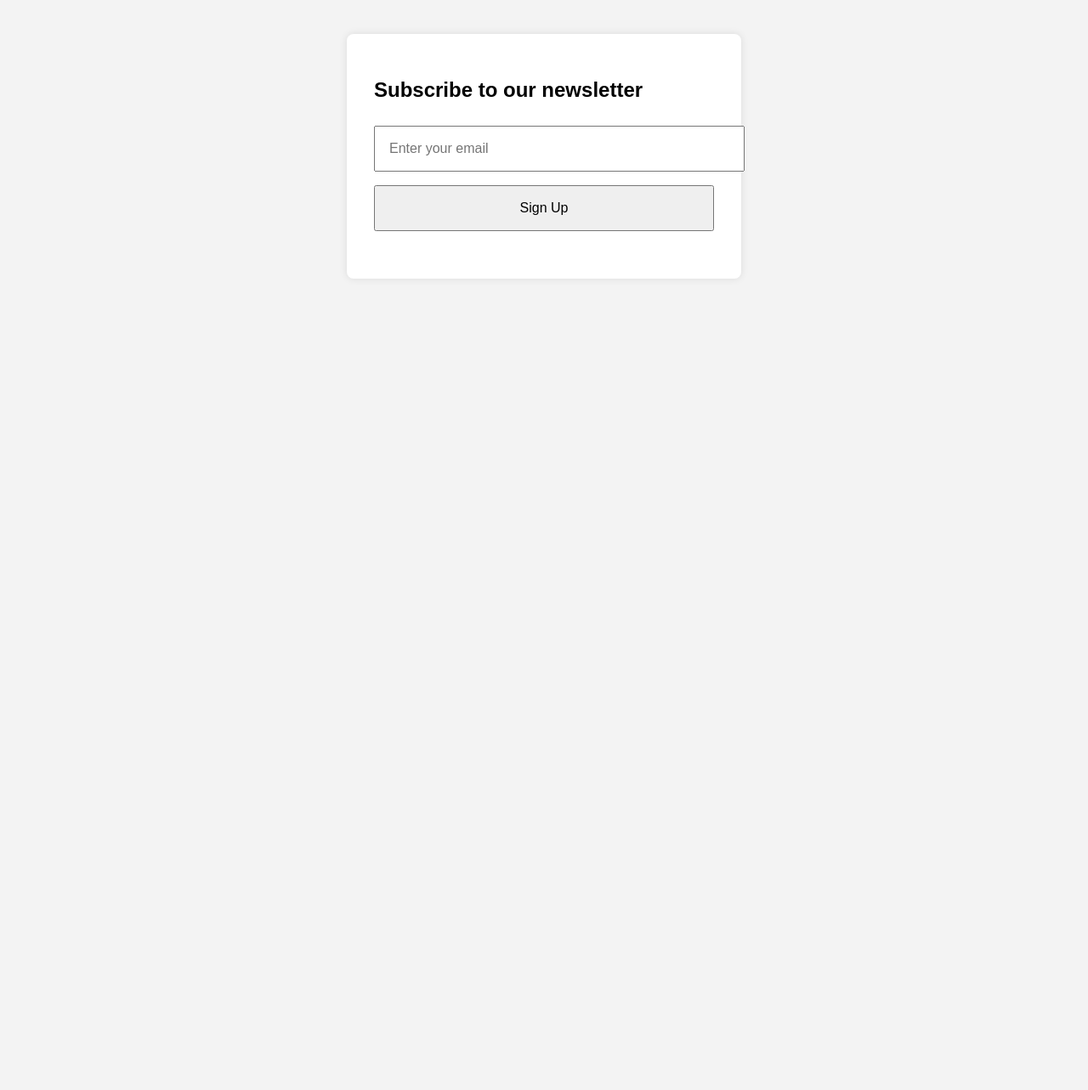
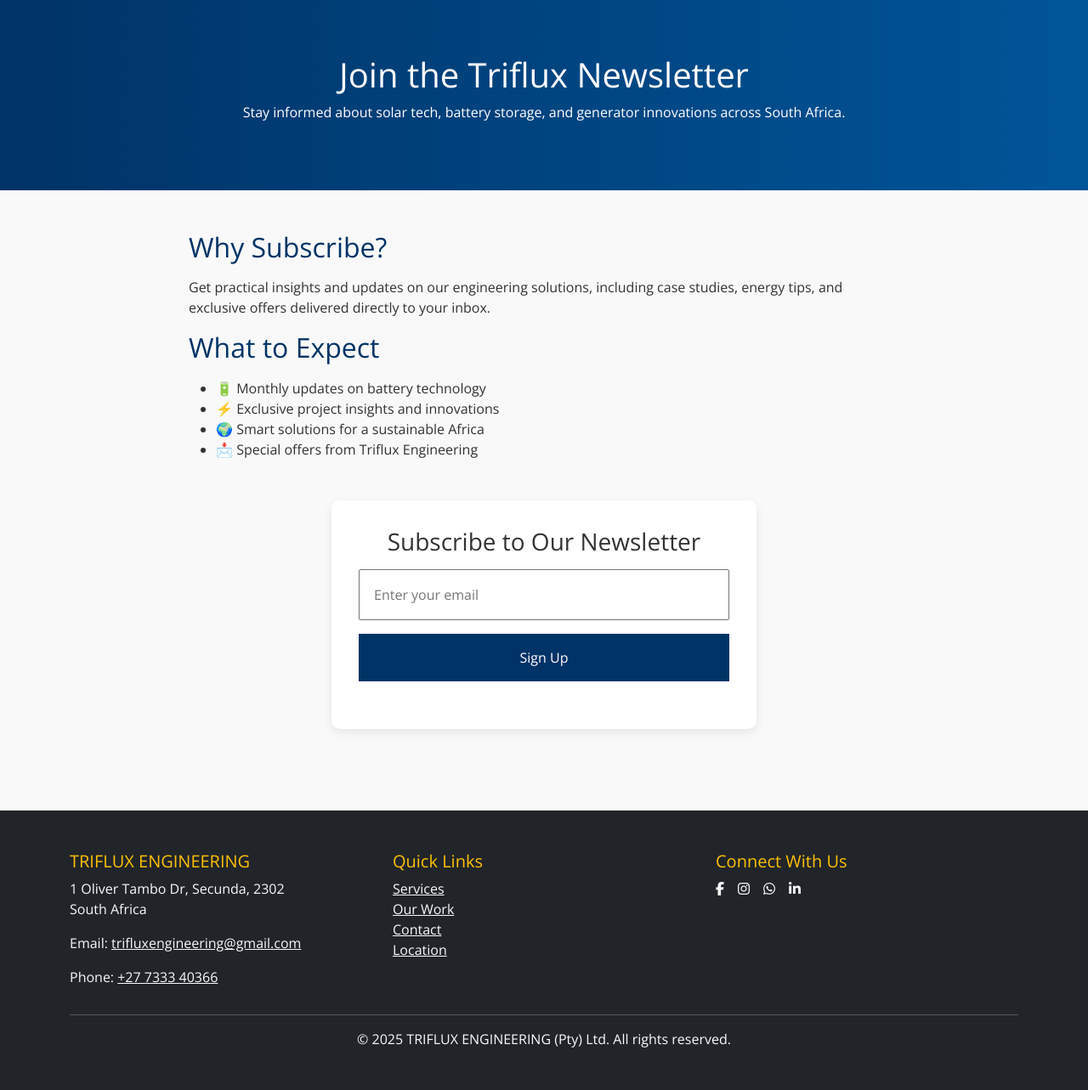
Before and after one commit to Musa3252/GENIUSAPP, a website: page signup.html in a window 1280 px wide. Shown: the whole page at 85% size. Before the commit the page ends 800 px from the top, so only its background shows below. Drawn offline with nearby package versions, Linux system fonts and the light colour scheme.

Commit message:
Update signup.html

```diff
--- a/signup.html
+++ b/signup.html
@@ -2,27 +2,80 @@
 <html lang="en">
 <head>
   <meta charset="UTF-8" />
-  <title>Email Signup</title>
+  <meta name="viewport" content="width=device-width, initial-scale=1.0" />
+  <title>Newsletter Signup | Triflux Engineering</title>
+
+  <!-- Meta Tags -->
+  <meta name="description" content="Subscribe to Triflux Engineering's newsletter for the latest on solar, generator, and energy storage solutions." />
+  <meta name="keywords" content="Triflux Engineering, newsletter, solar updates, generator tips, energy solutions" />
+  <meta name="author" content="Triflux Engineering" />
+  <meta name="robots" content="index, follow" />
+  <meta property="og:title" content="Triflux Engineering Newsletter" />
+  <meta property="og:description" content="Get the latest energy trends and solutions delivered to your inbox." />
+  <meta property="og:type" content="website" />
+
+  <!-- Styles -->
+  <link href="https://cdn.jsdelivr.net/npm/bootstrap@5.3.0/dist/css/bootstrap.min.css" rel="stylesheet" />
+  <link href="https://cdnjs.cloudflare.com/ajax/libs/font-awesome/6.5.0/css/all.min.css" rel="stylesheet" />
+  <link href="https://fonts.googleapis.com/css2?family=Open+Sans:wght@400;700&display=swap" rel="stylesheet" />
+
   <style>
     body {
-      font-family: Arial, sans-serif;
-      background-color: #f3f3f3;
+      font-family: 'Open Sans', sans-serif;
+      background-color: #f9f9f9;
+      color: #333;
+    }
+
+    .hero {
+      background: linear-gradient(to right, #003366, #005599);
+      color: white;
+      text-align: center;
+      padding: 4rem 2rem;
+    }
+
+    .hero h1 {
+      font-size: 2.5rem;
+    }
+
+    .content {
+      max-width: 900px;
+      margin: auto;
+      padding: 3rem 2rem;
+    }
+
+    .content h2 {
+      color: #003366;
+      margin-bottom: 1rem;
+    }
+
+    .newsletter-form {
+      background-color: white;
       padding: 2rem;
+      border-radius: 10px;
+      box-shadow: 0 4px 12px rgba(0,0,0,0.08);
+      max-width: 500px;
+      margin: 3rem auto;
     }
-    form {
-      background-color: #fff;
-      padding: 2rem;
-      border-radius: 8px;
-      max-width: 400px;
-      margin: auto;
-      box-shadow: 0 0 10px rgba(0,0,0,0.1);
-    }
-    input, button {
+
+    .newsletter-form input,
+    .newsletter-form button {
       width: 100%;
       padding: 1rem;
       margin: 0.5rem 0;
       font-size: 1rem;
     }
+
+    .newsletter-form button {
+      background-color: #003366;
+      color: white;
+      border: none;
+      transition: background-color 0.3s ease;
+    }
+
+    .newsletter-form button:hover {
+      background-color: #002244;
+    }
+
     #message {
       text-align: center;
       font-weight: bold;
@@ -31,18 +84,69 @@
   </style>
 </head>
 <body>
+  <section class="hero">
+    <h1>Join the Triflux Newsletter</h1>
+    <p>Stay informed about solar tech, battery storage, and generator innovations across South Africa.</p>
+  </section>
 
-  <form id="signup-form">
-    <h2>Subscribe to our newsletter</h2>
-    <input type="email" id="email" placeholder="Enter your email" required />
-    <button type="submit">Sign Up</button>
-    <p id="message"></p>
-  </form>
+  <section class="content">
+    <h2>Why Subscribe?</h2>
+    <p>Get practical insights and updates on our engineering solutions, including case studies, energy tips, and exclusive offers delivered directly to your inbox.</p>
+
+    <h2>What to Expect</h2>
+    <ul>
+      <li>🔋 Monthly updates on battery technology</li>
+      <li>⚡ Exclusive project insights and innovations</li>
+      <li>🌍 Smart solutions for a sustainable Africa</li>
+      <li>📩 Special offers from Triflux Engineering</li>
+    </ul>
+
+    <div class="newsletter-form">
+      <h3 class="text-center">Subscribe to Our Newsletter</h3>
+      <form id="signup-form">
+        <input type="email" id="email" placeholder="Enter your email" required />
+        <button type="submit">Sign Up</button>
+        <p id="message"></p>
+      </form>
+    </div>
+  </section>
+
+  <footer class="bg-dark text-light py-5">
+    <div class="container">
+      <div class="row">
+        <div class="col-md-4">
+          <h5 class="text-warning">TRIFLUX ENGINEERING</h5>
+          <p>1 Oliver Tambo Dr, Secunda, 2302<br/>South Africa</p>
+          <p>Email: <a href="mailto:trifluxengineering@gmail.com" class="text-light">trifluxengineering@gmail.com</a></p>
+          <p>Phone: <a href="tel:+27733340366" class="text-light">+27 7333 40366</a></p>
+        </div>
+        <div class="col-md-4">
+          <h5 class="text-warning">Quick Links</h5>
+          <ul class="list-unstyled">
+            <li><a href="#services" class="text-light">Services</a></li>
+            <li><a href="#our-work" class="text-light">Our Work</a></li>
+            <li><a href="#contact" class="text-light">Contact</a></li>
+            <li><a href="#location" class="text-light">Location</a></li>
+          </ul>
+        </div>
+        <div class="col-md-4">
+          <h5 class="text-warning">Connect With Us</h5>
+          <div class="d-flex gap-3">
+            <a href="https://www.facebook.com/trifluxengineering" target="_blank" class="text-light"><i class="fab fa-facebook-f"></i></a>
+            <a href="https://www.instagram.com/trifluxengineering" target="_blank" class="text-light"><i class="fab fa-instagram"></i></a>
+            <a href="https://wa.me/27733340366?text=Hello%2C%20I'm%20interested%20in%20your%20services." target="_blank" class="text-light"><i class="fab fa-whatsapp"></i></a>
+            <a href="https://www.linkedin.com/triflux-engineering" target="_blank" class="text-light"><i class="fab fa-linkedin-in"></i></a>
+          </div>
+        </div>
+      </div>
+      <hr class="border-light" />
+      <p class="text-center mb-0">© 2025 TRIFLUX ENGINEERING (Pty) Ltd. All rights reserved.</p>
+    </div>
+  </footer>
 
   <script>
     document.getElementById('signup-form').addEventListener('submit', async function (e) {
       e.preventDefault();
-
       const email = document.getElementById('email').value;
       const messageEl = document.getElementById('message');
 
@@ -72,6 +176,5 @@
       }
     });
   </script>
-
 </body>
 </html>
```
